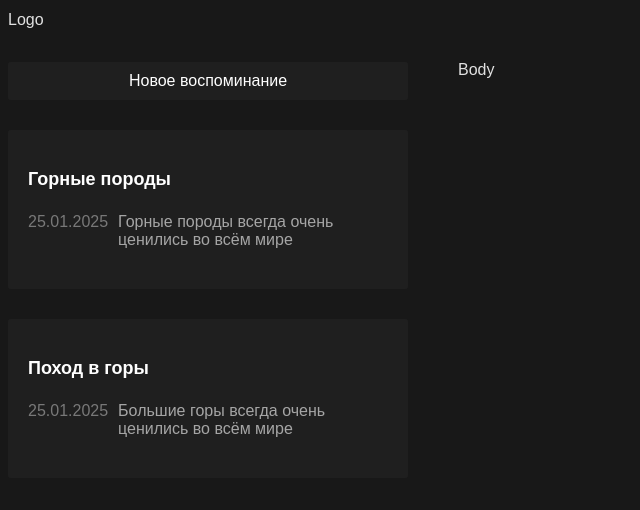
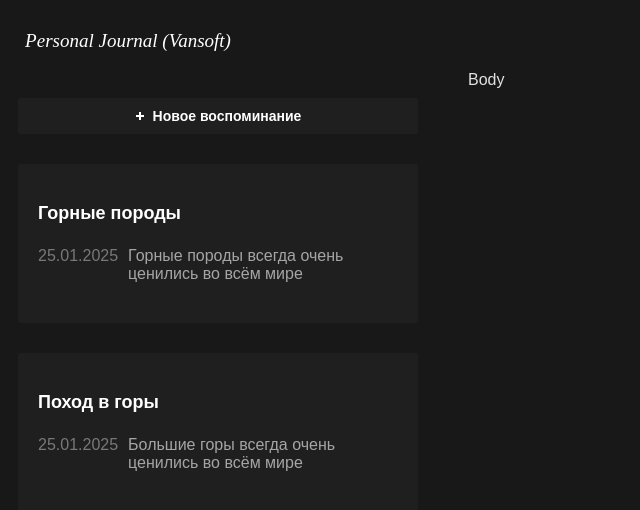
Before and after one commit to Ivan2000-web/MyRecords_React, a React (Vite) app: page / in a window 1280 px wide. Shown: the top 510 px of the page, without its empty margins (0-640 px from the left). Built offline with nearby package versions, Linux system fonts and the light colour scheme.

Commit message:
add: logo.svg to app header

```diff
--- a/src/App.css
+++ b/src/App.css
@@ -1,3 +1,4 @@
 .app {
     display: flex;
+    padding: 10px;
 }
--- a/src/components/Header/Header.css
+++ b/src/components/Header/Header.css
@@ -0,0 +1,4 @@
+.logo {
+    width: 400px;
+    height: 50px;
+}
--- a/src/components/Header/Header.jsx
+++ b/src/components/Header/Header.jsx
@@ -1,9 +1,9 @@
 import './Header.css'
 
-function Header({ children }) {
+function Header() {
 
     return (
-        <>Logo</>
+        <img className="logo" src="./logo.svg" alt="Логотип журнала"/>
     )
 }
 
--- a/src/components/JournalAddButton/JournalAddButton.css
+++ b/src/components/JournalAddButton/JournalAddButton.css
@@ -1,4 +1,11 @@
 .journal-add {
     padding:  10px;
-    text-align: center;
+    display: flex;
+    align-items: center;
+    justify-content: center;
+    gap: 8px;
+    font-size: 14px;
+    font-style: normal;
+    font-weight: 600;
+    line-height: normal;
 }
--- a/src/components/JournalAddButton/JournalAddButton.jsx
+++ b/src/components/JournalAddButton/JournalAddButton.jsx
@@ -4,7 +4,13 @@ import './JournalAddButton.css'
 function JournalAddButton() {
 
     return (
-        <CardButton className="journal-add">Новое воспоминание</CardButton>
+        <CardButton className="journal-add">
+           <svg width="10" height="10" xmlns="http://www.w3.org/2000/svg">
+                <rect x="4" y="1" width="2" height="8" fill="white"/>
+                <rect x="1" y="4" width="8" height="2" fill="white"/>
+           </svg>
+            Новое воспоминание
+        </CardButton>
     )
 }
 
```
Also changed, not shown: public/logo.svg (added).
